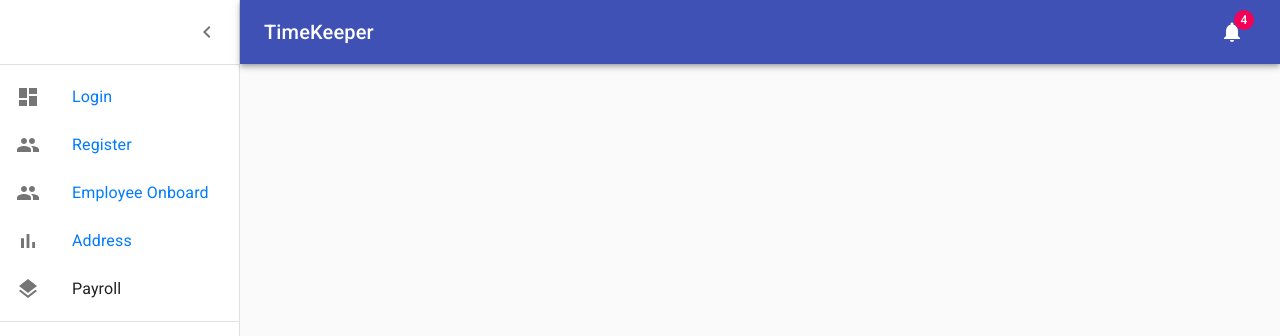
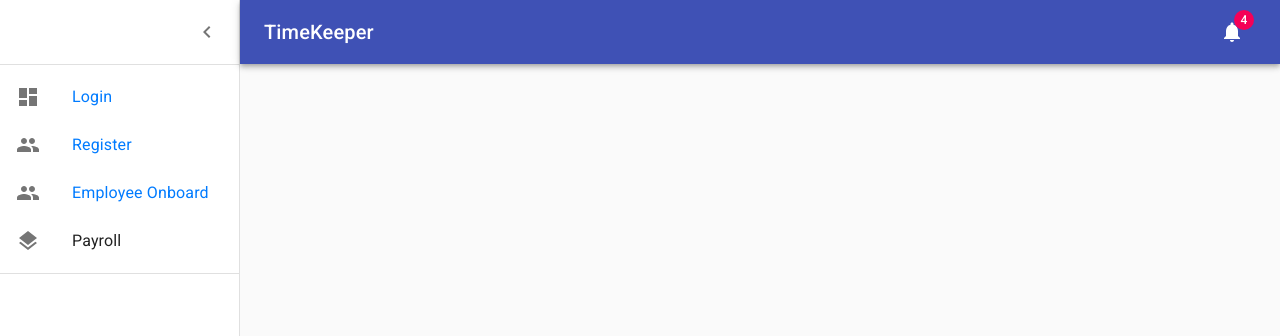
Before and after one commit to sid2010rathi/timekeeper-ui, a React (Create React App) app: page /dashboard in a window 1280 px wide. Shown: the top 336 px of the page. Built offline with nearby package versions, Linux system fonts and the light colour scheme.

Commit message:
Link changes

```diff
--- a/src/components/Layout/listItems.js
+++ b/src/components/Layout/listItems.js
@@ -40,16 +40,6 @@ export const mainListItems = (
     </ListItem>
     </NavLink>
 
-    <Link to="dashboard/address" replace>
-    <ListItem button>
-      <ListItemIcon>
-        <BarChartIcon />
-      </ListItemIcon>
-      <ListItemText primary="Address" />
-    </ListItem>
-    </Link>
-
-
     <ListItem button>
       <ListItemIcon>
         <LayersIcon />
```
